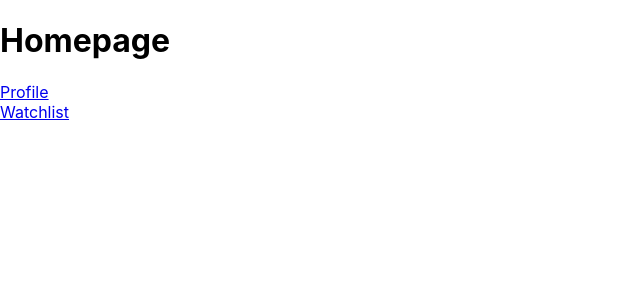
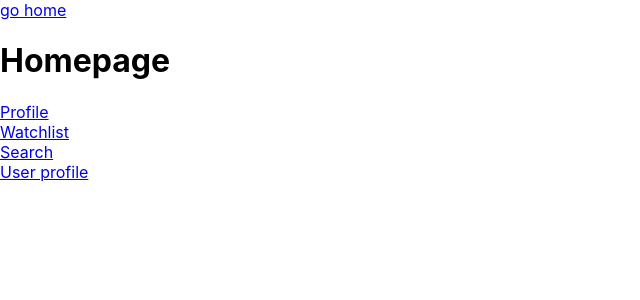
Before and after one commit to flyingisawol/getReal, a React (Create React App) app in the folder client/: page /getreal in a window 1280 px wide. Shown: the top 300 px of the page, without its empty margins (0-640 px from the left). Built offline with nearby package versions, Linux system fonts and the light colour scheme.

Commit message:
react components created

```diff
--- a/client/src/App.js
+++ b/client/src/App.js
@@ -1,36 +1,24 @@
 import { useState, useEffect } from 'react'
 import { Routes, Route, Link } from 'react-router-dom'
 
-const HomeFeed = () => {
-  return (
-    <div className="home-page">
-      <h1>Homepage</h1>
-        <nav>
-          <Link to='/getreal/profile' >Profile</Link>
-          <br/>
-          <Link to='/getreal/watchlist' >Watchlist</Link>
-        </nav>
-    </div>
-  )
-}
+import HomeFeed from './components/HomeFeed'
+import WatchList from './components/WatchList'
+import Search from './components/Search'
+import UserProfile from './components/UserProfile'
+import Profile from './components/Profile'
 
 
-const WatchList = () => {
-  return <h1>Watchlist</h1>
-}
-
-
-const Profile = () => {
-  return <h1>Profile</h1>
-}
 
 function App() {
   return (
     <div className="App">
+      <Link to='/getreal'>go home</Link>
       <Routes>
         <Route path='/getreal' element={<HomeFeed />} />
         <Route path='/getreal/profile' element={<Profile />} />
         <Route path='/getreal/watchlist' element={<WatchList />} />
+        <Route path='/getreal/search' element={<Search />} />
+        <Route path='/getreal/user-profile' element={<UserProfile />} />
       </Routes>
     </div>
   );
--- /dev/null
+++ b/client/src/components/HomeFeed.js
@@ -0,0 +1,20 @@
+import { Routes, Route, Link } from 'react-router-dom'
+
+const HomeFeed = () => {
+    return (
+      <div className="home-page">
+        <h1>Homepage</h1>
+          <nav>
+            <Link to='/getreal/profile' >Profile</Link>
+            <br/>
+            <Link to='/getreal/watchlist' >Watchlist</Link>
+            <br/>
+            <Link to='/getreal/search' >Search</Link>
+            <br/>
+            <Link to='/getreal/user-profile' >User profile</Link>
+          </nav>
+      </div>
+    )
+  }
+
+  export default HomeFeed
--- /dev/null
+++ b/client/src/components/Profile.js
@@ -0,0 +1,6 @@
+import { Routes, Route, Link } from 'react-router-dom'
+const Profile = () => {
+    return <h1>Profile</h1>
+  }
+
+export default Profile
--- /dev/null
+++ b/client/src/components/Search.js
@@ -0,0 +1,6 @@
+import { Routes, Route, Link } from 'react-router-dom'
+const Search = () => {
+    return <h1>Search</h1>
+}
+
+export default Search
--- /dev/null
+++ b/client/src/components/UserProfile.js
@@ -0,0 +1,7 @@
+import { Routes, Route, Link } from 'react-router-dom'
+const UserProfile = () => {
+    return <h1>User profile</h1>
+  }
+
+
+export default UserProfile
--- /dev/null
+++ b/client/src/components/WatchList.js
@@ -0,0 +1,6 @@
+import { Routes, Route, Link } from 'react-router-dom'
+const WatchList = () => {
+    return <h1>Watchlist</h1>
+  }
+
+  export default WatchList
```
